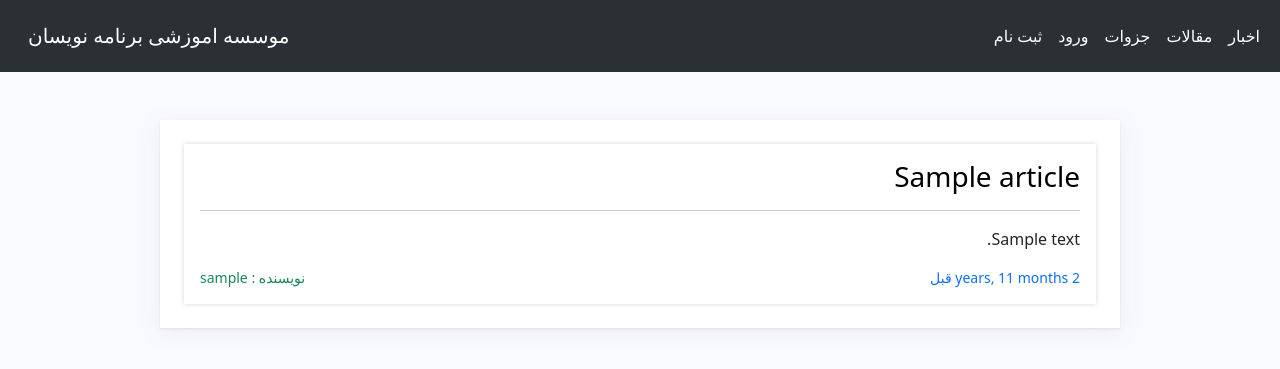
After one commit to PooyaRezaee/institute, a Django app: page /article/ in a window 1280 px wide. The commit adds this page. Shown: the top 369 px of the page. Run offline with Django 4.2, Linux system fonts and the light colour scheme; tables that the repository leaves empty hold one stand-in row (values such as "Sample post").

Commit message:
Added List Articles

```diff
--- /dev/null
+++ b/home/templates/home/list_article.html
@@ -0,0 +1,20 @@
+{% extends 'base.html' %}
+
+{% block body %}
+<div dir="rtl" class="col-9 box mx-auto mt-5 p-4">
+    {% for article in all_articles %}
+    <div class='custom-shadow p-3 radius'>
+        <h3><a href="{% url 'home:detail-article' article.pk %}" class="link">{{article.title}}</a></h3>
+        <hr>
+        <p>{{article.body | truncatechars:15 }}</p>
+        <small class="float-start text-primary">{{article.created | timesince}} قبل</small>
+        <small class="float-end text-success">نویسنده : {{article.author}}</small>
+        <div class='clearfix'></div>
+    </div>
+    {% empty %}
+    <p class="item-box d-block">
+        در حال حاضر مقاله ای بارگذاری نشده
+    </p>
+    {% endfor %}
+</div>
+{% endblock body %}
--- a/home/urls.py
+++ b/home/urls.py
@@ -1,5 +1,5 @@
 from django.urls import path
-from .views import Index,DetailNewsView,NewsListView,DetailArticleView
+from .views import Index,DetailNewsView,NewsListView,DetailArticleView,ArticleListView
 
 app_name = 'home'
 
@@ -8,4 +8,5 @@ urlpatterns = [
     path("news/<int:pk>/", DetailNewsView.as_view(), name="detail-news"),
     path("news/", NewsListView.as_view(), name="list-news"),
     path("article/<int:pk>/", DetailArticleView.as_view(), name="detail-article"),
+    path("article/", ArticleListView.as_view(), name="list-article"),
 ]
--- a/home/views.py
+++ b/home/views.py
@@ -28,3 +28,8 @@ class DetailArticleView(DetailView):
     template_name = 'home/detail_article.html'
     model = Article
     context_object_name = 'article'
+
+class ArticleListView(ListView):
+    template_name = 'home/list_article.html'
+    model = Article
+    context_object_name = 'all_articles'
--- a/static/style.css
+++ b/static/style.css
@@ -27,3 +27,6 @@ a{
 .link:hover{
     color: rgb(0, 124, 165);
 }
+.custom-shadow{
+    box-shadow: 0px 0px 5px rgba(0, 0, 0, 0.151);
+}
--- a/templates/base.html
+++ b/templates/base.html
@@ -52,7 +52,7 @@
                         <a class="nav-link active" aria-current="page" href="#">جزوات</a>
                     </li>
                     <li class="nav-item">
-                        <a class="nav-link active" aria-current="page" href="#">مقالات</a>
+                        <a class="nav-link active" aria-current="page" href="{% url 'home:list-article' %}">مقالات</a>
                     </li>
                     <li class="nav-item">
                         <a class="nav-link active" aria-current="page" href="{% url 'home:list-news' %}">اخبار</a>
```
